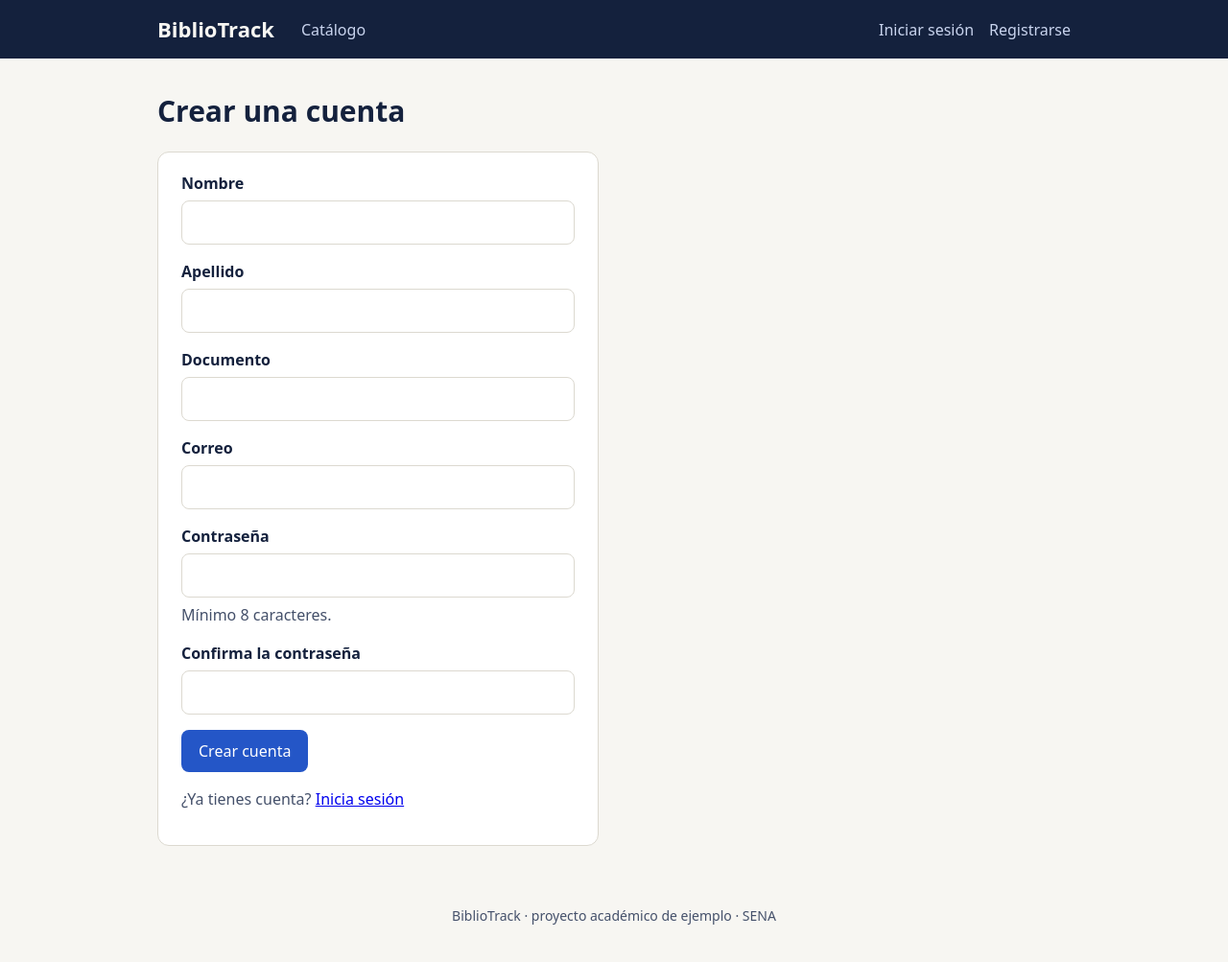
After one commit to FelipeNavarrete0313/bibliotrack, a Django app: page /registro/ in a window 1280 px wide. The commit adds this page. Shown: the whole page at 96% size. Run offline with Django 5.2, Linux system fonts and the light colour scheme.

Commit message:
feat: registro de lector con documento y correo únicos (HU-01)
Refs #5

Co-Authored-By: Claude Opus 5.5 <noreply@anthropic.com>
Claude-Session: https://claude.ai/code/session_01QxZ3V11h5PaHccvbMEbGz4

```diff
--- a/biblioteca/forms.py
+++ b/biblioteca/forms.py
@@ -1,4 +1,8 @@
 from django import forms
+from django.contrib.auth import get_user_model
+from django.contrib.auth.password_validation import validate_password
+
+from .models import Perfil
 
 
 class InicioSesionForm(forms.Form):
@@ -6,3 +10,47 @@ class InicioSesionForm(forms.Form):
 
     correo = forms.CharField(label="Correo", max_length=254, widget=forms.EmailInput(attrs={"autofocus": True, "autocomplete": "email"}))
     contrasena = forms.CharField(label="Contraseña", widget=forms.PasswordInput(attrs={"autocomplete": "current-password"}))
+
+
+class RegistroForm(forms.Form):
+    """HU-01: registro de lector."""
+
+    nombre = forms.CharField(label="Nombre", max_length=150)
+    apellido = forms.CharField(label="Apellido", max_length=150)
+    documento = forms.CharField(label="Documento", max_length=20)
+    correo = forms.CharField(label="Correo", max_length=254, widget=forms.EmailInput(attrs={"autocomplete": "email"}))
+    contrasena = forms.CharField(label="Contraseña", widget=forms.PasswordInput(attrs={"autocomplete": "new-password"}),
+                                 help_text="Mínimo 8 caracteres.")
+    confirmacion = forms.CharField(label="Confirma la contraseña", widget=forms.PasswordInput(attrs={"autocomplete": "new-password"}))
+
+    def clean_documento(self):
+        documento = self.cleaned_data["documento"].strip()
+        if Perfil.objects.filter(documento=documento).exists():
+            raise forms.ValidationError("Ya existe una cuenta con este documento.")
+        return documento
+
+    def clean_correo(self):
+        correo = self.cleaned_data["correo"].strip()
+        if get_user_model().objects.filter(email__iexact=correo).exists():
+            raise forms.ValidationError("Ya existe una cuenta con este correo.")
+        return correo
+
+    def clean(self):
+        datos = super().clean()
+        contrasena, confirmacion = datos.get("contrasena"), datos.get("confirmacion")
+        if contrasena:
+            try:
+                validate_password(contrasena)
+            except forms.ValidationError:
+                self.add_error("contrasena", "La contraseña debe tener mínimo 8 caracteres.")
+        if contrasena and confirmacion and contrasena != confirmacion:
+            self.add_error("confirmacion", "Las contraseñas no coinciden.")
+        return datos
+
+    def guardar(self):
+        datos = self.cleaned_data
+        usuario = get_user_model().objects.create_user(
+            username=datos["correo"].lower(), email=datos["correo"].lower(), password=datos["contrasena"],
+            first_name=datos["nombre"], last_name=datos["apellido"],
+        )
+        return Perfil.objects.create(usuario=usuario, documento=datos["documento"], rol=Perfil.LECTOR)
--- a/biblioteca/templates/biblioteca/base.html
+++ b/biblioteca/templates/biblioteca/base.html
@@ -23,6 +23,7 @@
           <form method="post" action="{% url 'cerrar_sesion' %}">{% csrf_token %}<button type="submit">Cerrar sesión</button></form>
         {% else %}
           <a href="{% url 'iniciar_sesion' %}" {% if pagina == 'iniciar_sesion' %}class="activo"{% endif %}>Iniciar sesión</a>
+          <a href="{% url 'registro' %}" {% if pagina == 'registro' %}class="activo"{% endif %}>Registrarse</a>
         {% endif %}
       </div>
     </div>
--- a/biblioteca/templates/biblioteca/iniciar_sesion.html
+++ b/biblioteca/templates/biblioteca/iniciar_sesion.html
@@ -12,5 +12,6 @@
   </div>
   {% endfor %}
   <button type="submit">Entrar</button>
+  <p class="ayuda">¿No tienes cuenta? <a href="{% url 'registro' %}">Regístrate</a></p>
 </form>
 {% endblock %}
--- /dev/null
+++ b/biblioteca/templates/biblioteca/registro.html
@@ -0,0 +1,18 @@
+{% extends "biblioteca/base.html" %}
+{% block titulo %}Crear una cuenta{% endblock %}
+{% block contenido %}
+<h1>Crear una cuenta</h1>
+<form class="tarjeta angosta" method="post" action="{% url 'registro' %}">
+  {% csrf_token %}
+  {% for campo in form %}
+  <div class="form-fila">
+    <label for="{{ campo.id_for_label }}">{{ campo.label }}</label>
+    {{ campo }}
+    {% if campo.help_text %}<span class="ayuda">{{ campo.help_text }}</span>{% endif %}
+    {{ campo.errors }}
+  </div>
+  {% endfor %}
+  <button type="submit">Crear cuenta</button>
+  <p class="ayuda">¿Ya tienes cuenta? <a href="{% url 'iniciar_sesion' %}">Inicia sesión</a></p>
+</form>
+{% endblock %}
--- a/biblioteca/urls.py
+++ b/biblioteca/urls.py
@@ -5,6 +5,7 @@ from . import views
 urlpatterns = [
     path("", views.catalogo, name="catalogo"),
     path("iniciar-sesion/", views.iniciar_sesion, name="iniciar_sesion"),
+    path("registro/", views.registro, name="registro"),
     path("cerrar-sesion/", views.cerrar_sesion, name="cerrar_sesion"),
     path("inicio/", views.inicio, name="inicio"),
 ]
--- a/biblioteca/views.py
+++ b/biblioteca/views.py
@@ -7,7 +7,7 @@ from django.views.decorators.http import require_POST
 from bibliotrack.catalogo import buscar
 
 from . import seguridad
-from .forms import InicioSesionForm
+from .forms import InicioSesionForm, RegistroForm
 from .models import Libro
 
 MENSAJE_CREDENCIALES = "Correo o contraseña incorrectos."
@@ -56,6 +56,18 @@ def iniciar_sesion(request):
     return render(request, "biblioteca/iniciar_sesion.html", {"form": form})
 
 
+def registro(request):
+    """HU-01: registro de lector."""
+    if request.user.is_authenticated:
+        return redirect("inicio")
+    form = RegistroForm(request.POST or None)
+    if request.method == "POST" and form.is_valid():
+        form.guardar()
+        messages.success(request, "Tu cuenta fue creada. Ya puedes iniciar sesión.")
+        return redirect("iniciar_sesion")
+    return render(request, "biblioteca/registro.html", {"form": form})
+
+
 @require_POST
 def cerrar_sesion(request):
     logout(request)
```
Also changed, not shown: biblioteca/tests/test_hu01_registro.py (added, +65 -0 lines).
